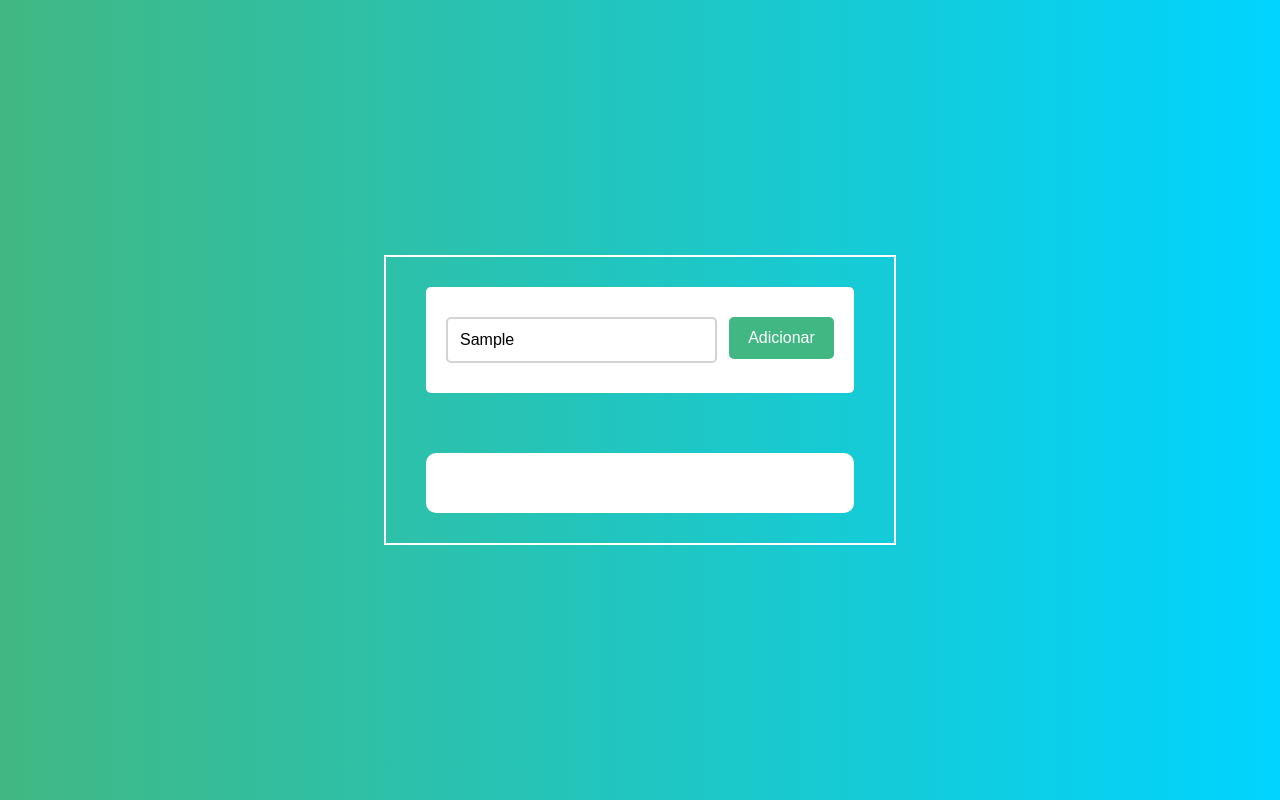
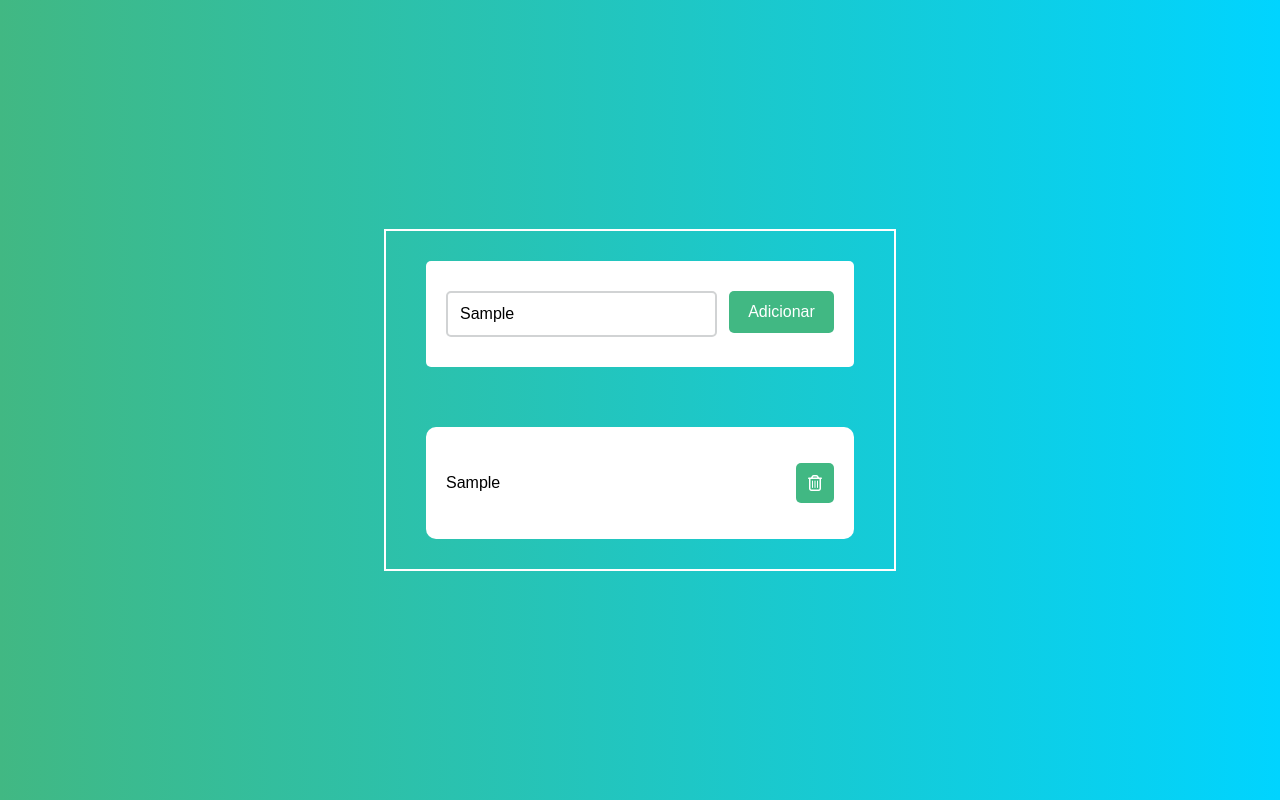
Before and after one commit to Rubenslourenco/projetosJS, a plain HTML site: page lista-de-tarefas/index.html in a window 1280 px wide. Both pictures are taken after typing "Sample" into the empty fields and a click on the button "Adicionar". Drawn offline with Linux system fonts and the light colour scheme.

Commit message:
feat: add input

```diff
--- a/lista-de-tarefas/index.html
+++ b/lista-de-tarefas/index.html
@@ -19,8 +19,14 @@
         <button class="new-task-button">Adicionar</button>
       </div>
 
-      <div class="tasks-container"></div>
-    </div>
+      <div class="tasks-container">
+
+     </div>
+
+    <script
+      src="https://kit.fontawesome.com/f9e19193d6.js"
+      crossorigin="anonymous"
+    ></script>
 
     <script src="./scripts.js"></script>
   </body>
--- a/lista-de-tarefas/scripts.js
+++ b/lista-de-tarefas/scripts.js
@@ -1,5 +1,7 @@
 const inputElement = document.querySelector(".new-task-input");
 const addTaskButton = document.querySelector(".new-task-button");
+
+const tasksContainer = document.querySelector(".tasks-container");
 
 const validateInput = () => inputElement.value.trim().length > 0;
 
@@ -9,6 +11,27 @@ const handleAddTask = () => {
   if (!inputIsValid) {
     return inputElement.classList.add("error");
   }
+
+  const taskItemContainer = document.createElement("div");
+  taskItemContainer.classList.add("task-item");
+
+  const taskContent = document.createElement("p");
+  taskContent.innerText = inputElement.value;
+
+  taskContent.addEventListener("click", () => handleClick(taskContent));
+
+  const deleteItem = document.createElement("i");
+  deleteItem.classList.add("far");
+  deleteItem.classList.add("fa-trash-alt");
+
+  deleteItem.addEventListener("click", () =>
+    handleDeleteClick(taskItemContainer, taskContent)
+  );
+
+  taskItemContainer.appendChild(taskContent);
+  taskItemContainer.appendChild(deleteItem);
+
+  tasksContainer.appendChild(taskItemContainer);
 };
 
 const handleInputChange = () => {
--- a/lista-de-tarefas/styles.css
+++ b/lista-de-tarefas/styles.css
@@ -69,6 +69,25 @@ body {
   width: 100%;
 }
 
+.task-item {
+  display: flex;
+  justify-content: space-between;
+  align-items: center;
+  margin-bottom: 6px;
+  margin-top: 6px;
+}
+
+.task-item i {
+  background-color: #41b883;
+  color: #fff;
+  padding: 12px;
+  border-radius: 5px;
+}
+
+.task-item i:hover {
+  cursor: pointer;
+}
+
 .error {
   border: 2px solid red !important;
 }
```
